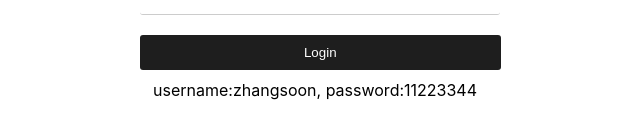
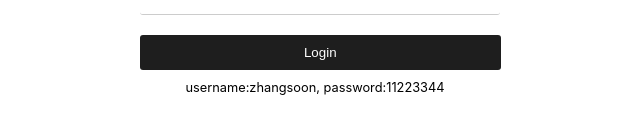
Before and after one commit to SeeJia/react-login-page, a React (Create React App) app: page / in a window 1280 px wide. Shown: the part 436-574 px from the top of the page, without its empty margins (325-965 px from the left). Built offline with nearby package versions, Linux system fonts and the light colour scheme; the HTML template or start-up script is replaced by a standard one.

Commit message:
adjust styling

```diff
--- a/src/pages/login/login.css
+++ b/src/pages/login/login.css
@@ -70,11 +70,21 @@ input{
     /* text-align: center; */
 }
 
+.hint{
+    text-align: center;
+    padding: 10px;
+    font-size: 0.8rem;
+}
+
 
 @media (max-width:550px) {
 
     .login-container{
         max-width: 275px;
+    }
+
+    .error{
+       font-size: 0.8rem;
     }
 
 }
@@ -91,4 +101,8 @@ input{
     .token{
         font-size: 0.8rem;
     }
+
+    .hint{
+        font-size: 0.6rem;
+    }
 }
--- a/src/pages/login/login.jsx
+++ b/src/pages/login/login.jsx
@@ -72,7 +72,7 @@ const Login = ( {setLogin} ) => {
 
         {error && <p className='error'>{error}</p>}
 
-        <p style={{textAlign:'center',padding:'10px'}}>username:zhangsoon, password:11223344</p>
+        <p className='hint'>username:zhangsoon, password:11223344</p>
 
         </form>
 
```
